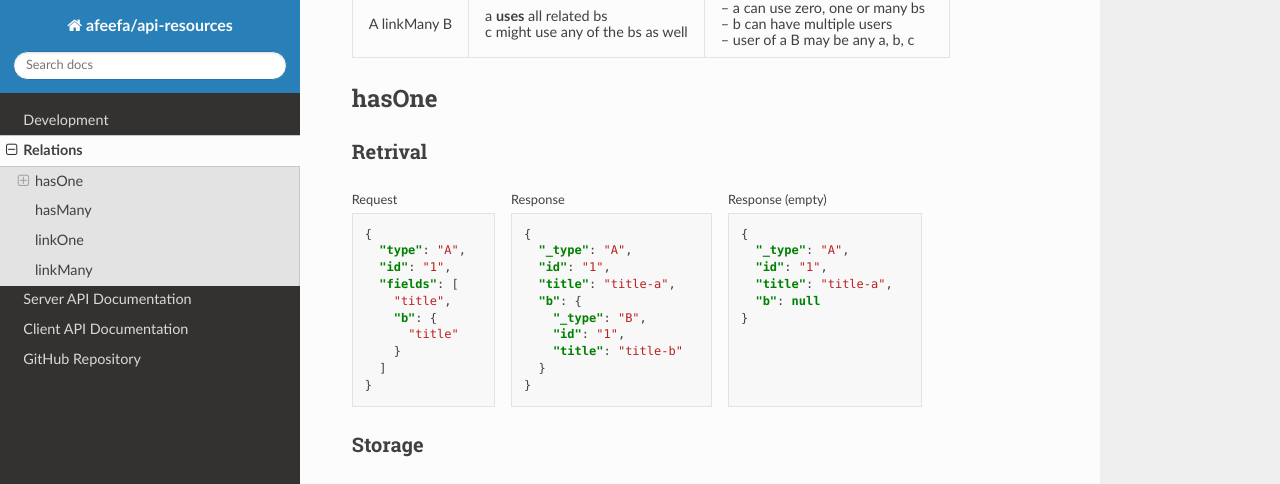
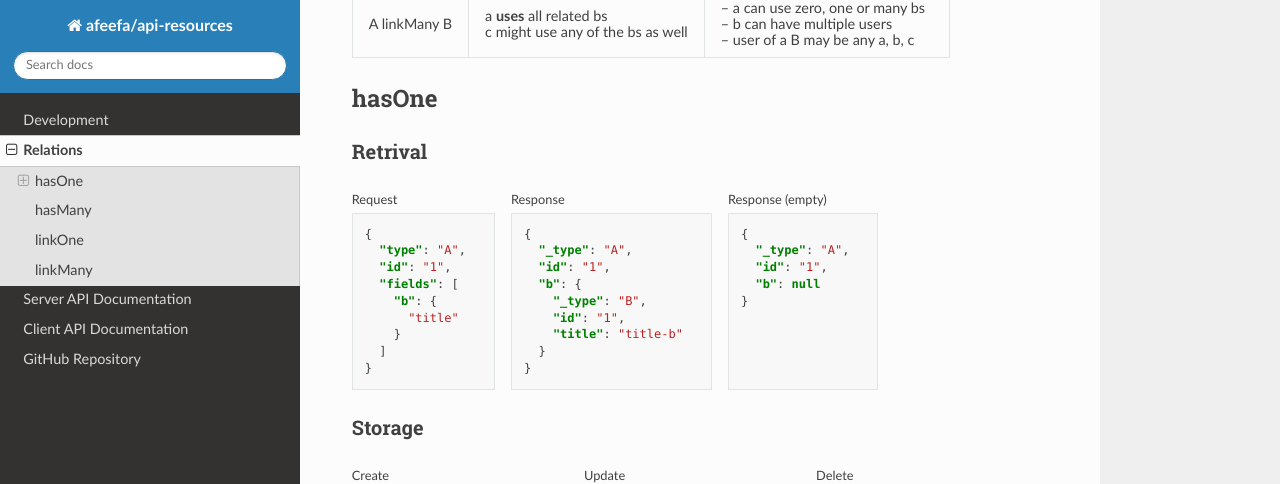
Before and after one commit to afeefacode/api-resources, a Sphinx documentation site: the page built from docs/source/relations.rst, in a window 1280 px wide and 900 px high, scrolled down 558 px, cut to the strip 0-484 px from the top of the window. Built offline with Sphinx 7.4.7 and the Read the Docs theme 2.0.0, drawn with Linux system fonts in a browser that asks for light colours.

Commit message:
update docs

```diff
--- a/docs/source/relations.rst
+++ b/docs/source/relations.rst
@@ -76,7 +76,6 @@ Retrival
               "type": "A",
               "id": "1",
               "fields": [
-                "title",
                 "b": {
                   "title"
                 }
@@ -93,7 +92,6 @@ Retrival
             {
               "_type": "A",
               "id": "1",
-              "title": "title-a",
               "b": {
                 "_type": "B",
                 "id": "1",
@@ -110,7 +108,6 @@ Retrival
             {
               "_type": "A",
               "id": "1",
-              "title": "title-a",
               "b": null
             }
 
@@ -133,13 +130,11 @@ Storage
                   "type": "A",
                   "id": "1",
                   "data": {
-                    "title": "title-a",
                     "b": {
                       "title": "title-b"
                     }
                   }
                   "fields": [
-                    "title",
                     "b": {
                       "title"
                     }
@@ -152,7 +147,6 @@ Storage
                 {
                   "_type": "A",
                   "id": "1",
-                  "title": "title-a",
                   "b": {
                     "_type": "B",
                     "id": "1",
@@ -173,14 +167,12 @@ Storage
                   "type": "A",
                   "id": "1",
                   "data": {
-                    "title": "title-a",
                     "b": {
                       "id": 1,
                       "title": "title-b"
                     }
                   }
                   "fields": [
-                    "title",
                     "b": {
                       "title"
                     }
@@ -193,7 +185,6 @@ Storage
                 {
                   "_type": "A",
                   "id": "1",
-                  "title": "title-a",
                   "b": {
                     "_type": "B",
                     "id": "1",
@@ -214,11 +205,9 @@ Storage
                   "type": "A",
                   "id": "1",
                   "data": {
-                    "title": "title-a",
                     "b": null
                   }
                   "fields": [
-                    "title",
                     "b": {
                       "title"
                     }
@@ -231,7 +220,6 @@ Storage
                 {
                   "_type": "A",
                   "id": "1",
-                  "title": "title-a",
                   "b": null
                 }
 
```
